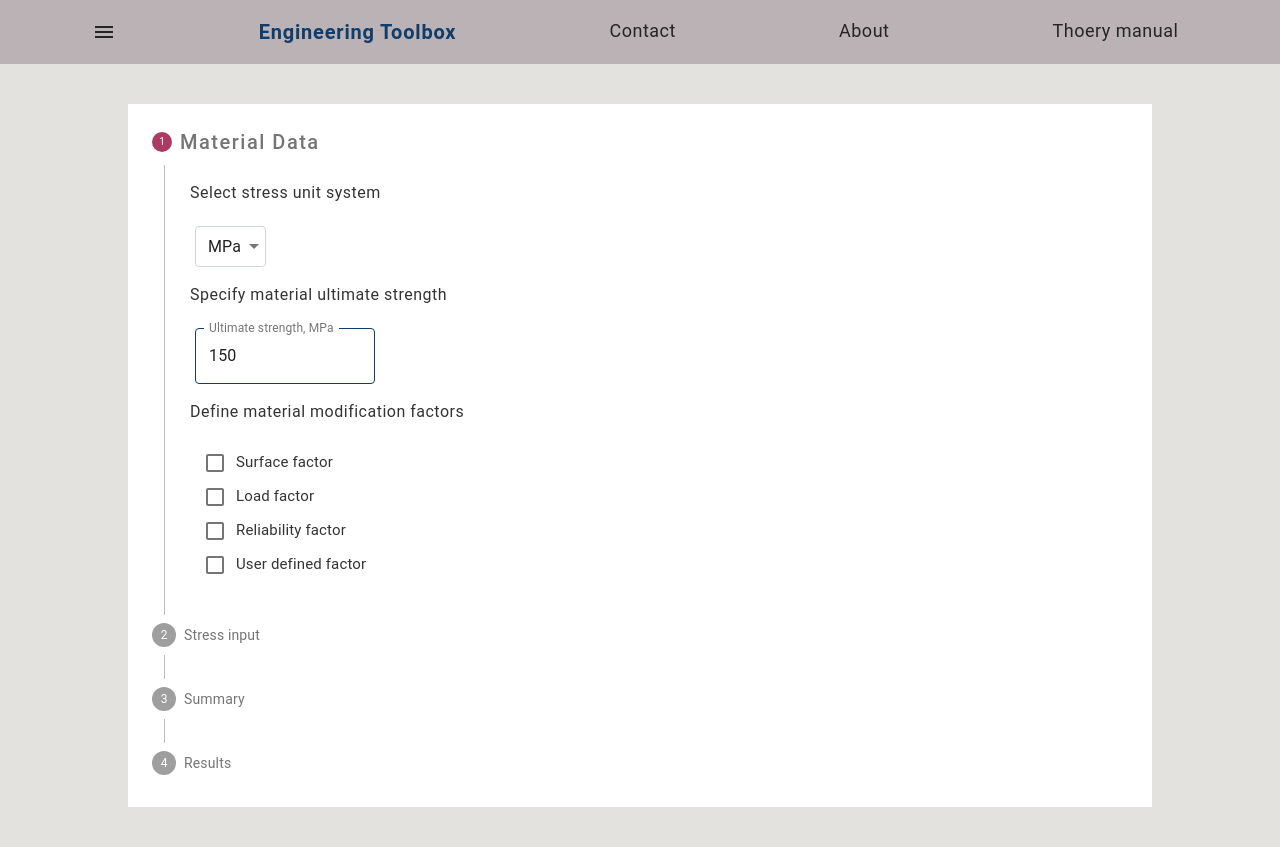
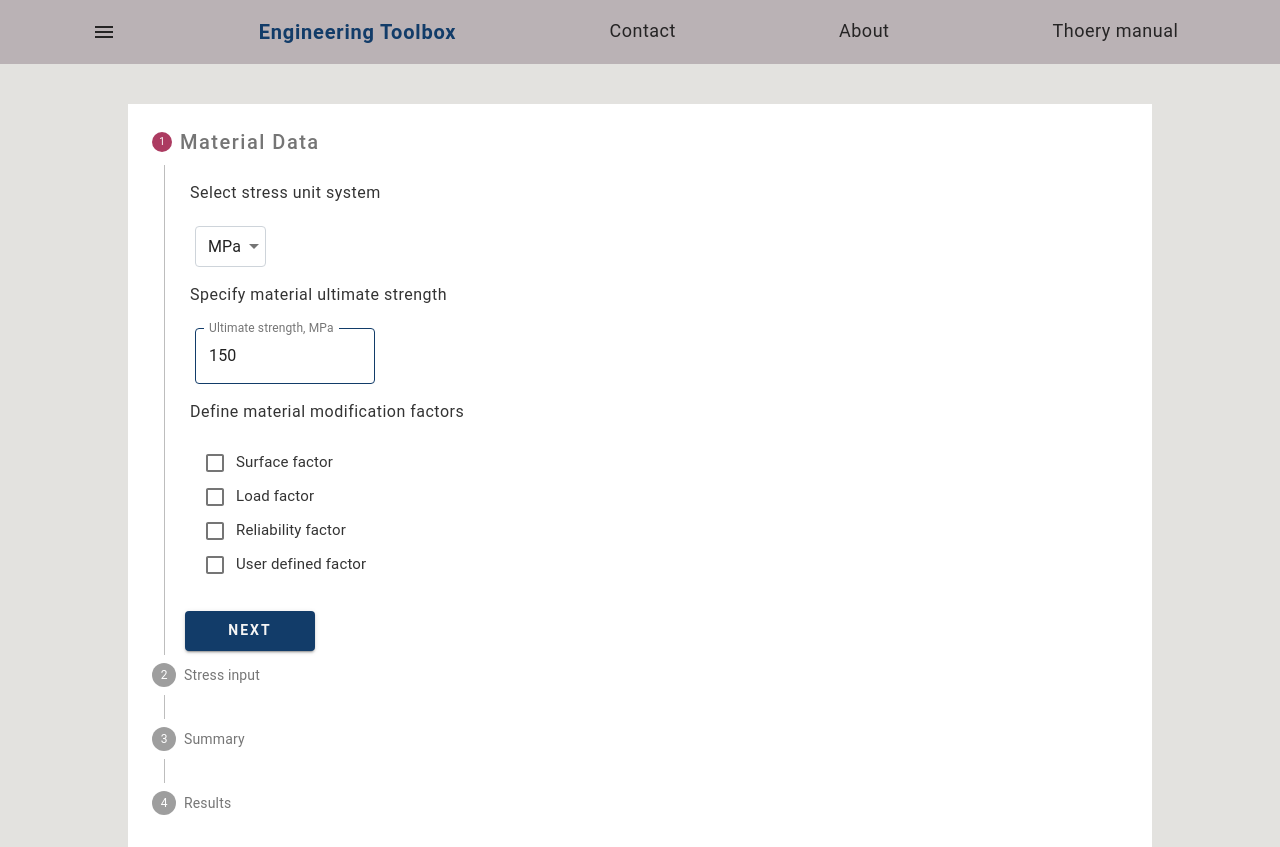
Before and after one commit to grjus/engineering-toolbox, a React (Create React App) app in the folder frontend/: page /#/fatigue in a window 1280 px wide. Before the commit the page ends 807 px from the top, so only its background shows below. Built offline with nearby package versions, Linux system fonts and the light colour scheme; the HTML template or start-up script is replaced by a standard one.

Commit message:
Added custom button

```diff
--- a/frontend/src/components/FatigueToolbox/MaterialData.jsx
+++ b/frontend/src/components/FatigueToolbox/MaterialData.jsx
@@ -2,20 +2,23 @@ import React from 'react';
 import { useForm } from 'react-hook-form';
 import Card from '../ToolboxComponents/Card';
 import DropDown from '../ToolboxComponents/Dropdown';
-import { FormContent, Title } from '../ToolboxComponents/Card/style';
+import { ButtonContainer, FormContent, Title } from '../ToolboxComponents/Card/style';
 import {
   unitSystem, modFac, surfaceFinish, loadFactor, relFactor,
 } from './constants';
 import { TextBox } from '../ToolboxComponents/TextBox';
 import CustomCheckbox from '../ToolboxComponents/Checkbox';
 import { DropdownContainer } from './styles';
+import CustomButton from '../ToolboxComponents/Button/Button';
 // import { FatigueContext } from './context';
 
 function MaterialData() {
   // const fatigueState = useContext(FatigueContext);
   // const fatigueStateDispatch = useContext(FatigueContextDispatch);
 
-  const { control, watch, register } = useForm({
+  const {
+    control, watch, register, handleSubmit,
+  } = useForm({
     defaultValues: {
       unitSystem: 'MPa',
       ultimateStrength: 150,
@@ -32,6 +35,8 @@ function MaterialData() {
   const {
     isSrufaceFactor, isLoadFactor, isRelFactor, ifCustomFactor, unitSystem: unitSystemWatch,
   } = watch();
+
+  const submitData = (data) => console.log(data);
 
   return (
     <Card>
@@ -61,6 +66,9 @@ function MaterialData() {
       <FormContent>
         {ifCustomFactor ? <TextBox name="customFactor" inputRef={register} label="User defined factor" /> : null}
       </FormContent>
+      <ButtonContainer>
+        <CustomButton handleClick={handleSubmit(submitData)} label="Next" buttonType="contained" color="primary" />
+      </ButtonContainer>
     </Card>
   );
 }
--- a/frontend/src/components/FatigueToolbox/styles.js
+++ b/frontend/src/components/FatigueToolbox/styles.js
@@ -52,6 +52,6 @@ export const DropdownContainer = styled.div`
 margin-left:30px;
 float:left;
 display:grid;
-grid-template-columns: repeat(3, minmax(100px, auto));
+grid-template-columns: repeat(3, minmax(130px, auto));
 grid-gap:20px;
 `;
--- /dev/null
+++ b/frontend/src/components/ToolboxComponents/Button/Button.jsx
@@ -0,0 +1,28 @@
+import React from 'react';
+import PropTypes from 'prop-types';
+import StyledButton from './style';
+
+function CustomButton({
+  handleClick, label, disabled, buttonType, color,
+}) {
+  return (
+    <StyledButton onClick={handleClick} variant={buttonType} color={color} disabled={disabled}>
+      {label}
+    </StyledButton>
+  );
+}
+
+CustomButton.propTypes = {
+  handleClick: PropTypes.func,
+  label: PropTypes.string.isRequired,
+  disabled: PropTypes.bool,
+  buttonType: PropTypes.oneOf(['outlined', 'contained']).isRequired,
+  color: PropTypes.oneOf(['primary', 'secondary']).isRequired,
+};
+
+CustomButton.defaultProps = {
+  disabled: false,
+  handleClick: () => null,
+};
+
+export default CustomButton;
--- a/frontend/src/components/ToolboxComponents/Button/style.js
+++ b/frontend/src/components/ToolboxComponents/Button/style.js
@@ -0,0 +1,40 @@
+import { withStyles, Button } from '@material-ui/core';
+import { theme } from '../../../style';
+
+const StyledButton = withStyles({
+  root: {
+    height: '40px',
+    maxWidth: '130px',
+    color: 'rgba(0,0,0,0.8)',
+    fontSize: '14px',
+    fontWeight: 'bold',
+    letterSpacing: '2px',
+  },
+  containedPrimary: {
+    backgroundColor: theme.logoColor,
+    color: 'whitesmoke',
+    '&:hover': {
+      backgroundColor: 'rgba(0,0,0,0.15)',
+      borderColor: theme.logoColor,
+      color: 'rgba(0,0,0,0.8)',
+    },
+  },
+  containedSecondary: {
+    backgroundColor: 'rgba(0,0,0,0.1)',
+    '&:hover': {
+      backgroundColor: 'rgba(0,0,0,0.15)',
+      borderColor: theme.logoColor,
+    },
+  },
+  outlinedPrimary: {
+    borderColor: theme.logoColor,
+    color: theme.logoColor,
+    '&:hover': {
+      backgroundColor: theme.mainLayoutColor,
+      borderColor: theme.logoColor,
+    },
+  },
+
+})(Button);
+
+export default StyledButton;
--- a/frontend/src/components/ToolboxComponents/Card/style.js
+++ b/frontend/src/components/ToolboxComponents/Card/style.js
@@ -21,3 +21,11 @@ display:flex;
 justify-content:flex-start;
 `}
 `;
+
+export const ButtonContainer = styled.div`
+position:relative;
+top:20px;
+display:grid;
+grid-template-columns:repeat(2,150px);
+grid-gap:20px;
+`;
```
Also changed, not shown: frontend/src/components/ToolboxComponents/Button/Buttons.jsx (deleted, +0 -9 lines).
